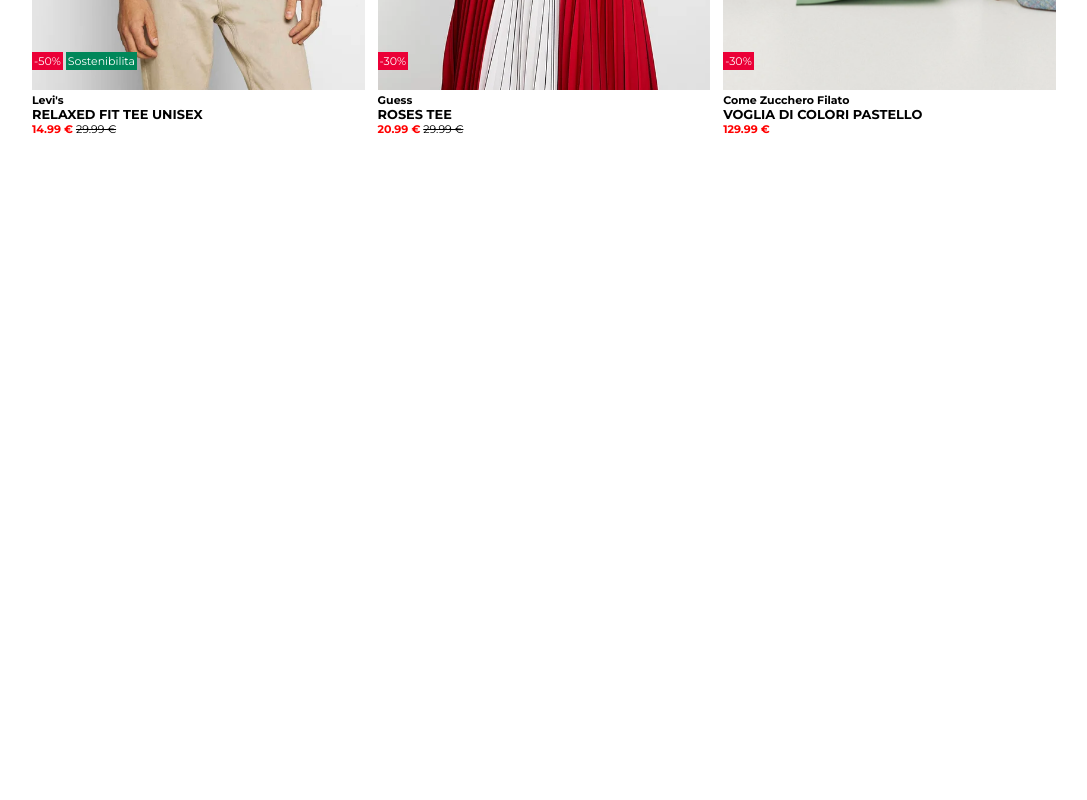
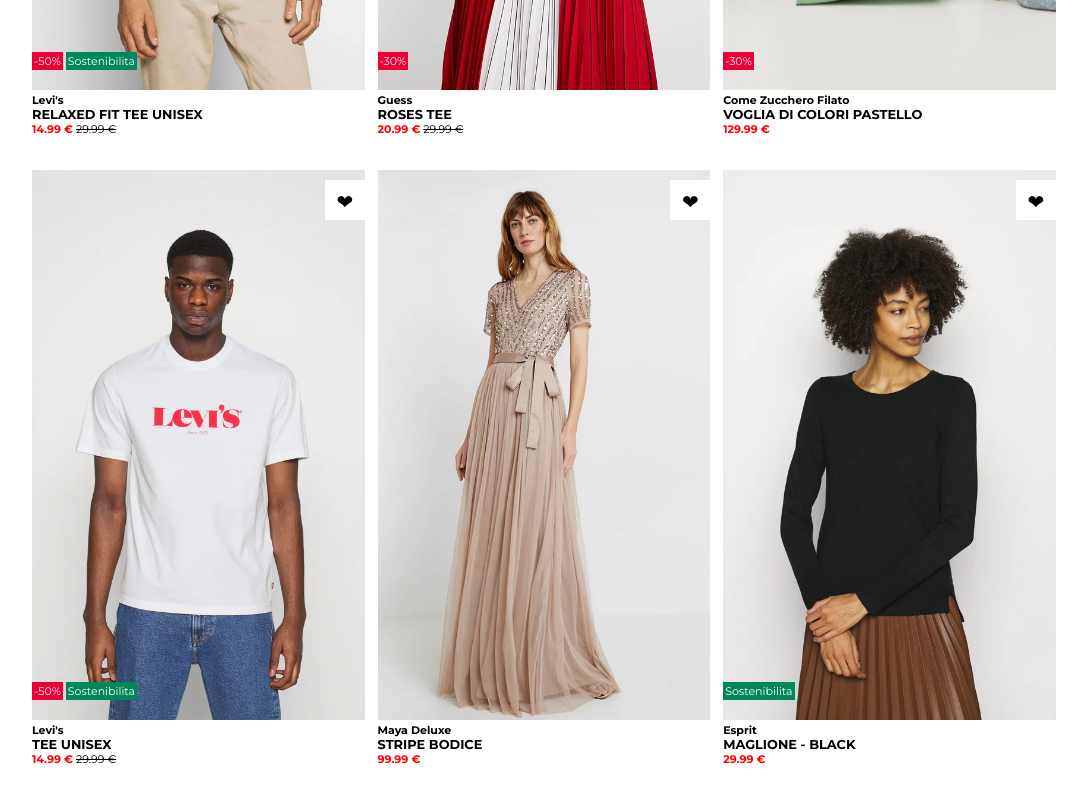
Before and after one commit to Hamza-bouzid/html-css-boolando, a plain HTML site: page index.htm in a window 1280 px wide. Shown: the part 480-1280 px from the top of the page, without its empty margins (96-1183 px from the left). Before the commit the page ends 800 px from the top, so only its background shows below. Drawn offline with Linux system fonts and the light colour scheme.

Commit message:
completato progetto base

```diff
--- a/index.htm
+++ b/index.htm
@@ -55,6 +55,46 @@
       </div>
 
       <!--Second Row-->
+      <div class="row clearfix">
+        <div class="card-element">
+          <img src="img/4.webp">
+          <div class="heart"><span>&#10084</span></div>
+          <div class="card-text">
+            <div class="sale">-50%</div>
+            <div class="sostenibilita">Sostenibilita</div>
+          </div>
+          <div class="card-details">
+            <h4>Levi's</h4>
+            <h3>TEE UNISEX</h3>
+            <span class="current-price"><strong>14.99 &euro;</strong></span> <span class="old-price">29.99 &euro;</span>
+          </div>
+        </div>
+        <div class="card-element center">
+          <img src="img/5.webp">
+          <div class="heart"><span>&#10084</span></div>
+          <!-- <div class="card-text">
+            <div class="sale">-30%</div>
+          </div> -->
+          <div class="card-details">
+            <h4>Maya Deluxe</h4>
+            <h3>STRIPE BODICE</h3>
+            <span class="current-price"><strong>99.99 &euro;</strong></span>
+          </div>
+        </div>
+        <div class="card-element">
+          <img src="img/6.webp">
+          <div class="heart"><span>&#10084</span></div>
+          <div class="card-text">
+            <!-- <div class="sale">-30%</div> -->
+            <div class="sostenibilita">Sostenibilita</div>
+          </div>
+          <div class="card-details">
+            <h4>Esprit</h4>
+            <h3>MAGLIONE - BLACK</h3>
+            <span class="current-price"><strong>29.99 &euro;</strong></span>
+          </div>
+        </div>
+      </div>
     </div>
   </section>
 </body>
--- a/style.css
+++ b/style.css
@@ -5,7 +5,7 @@
 }
 
 body {
-  font-family: 'Montserrat', sans-serif;
+  font-family: "Montserrat", sans-serif;
   font-size: 11px;
 }
 
@@ -19,6 +19,10 @@ section {
   margin: 20px auto;
   width: 80%;
   max-width: 1200px;
+}
+
+.row {
+  margin-bottom: 80px;
 }
 
 .card-element {
@@ -51,8 +55,13 @@ section {
   cursor: pointer;
 }
 
+.heart span {
+  transition: all .2s linear ;
+}
+
 .heart:hover span {
   color: red;
+  font-size: 24px;
 }
 
 .card-text {
@@ -68,18 +77,18 @@ section {
 }
 
 .sale {
-  background-color: #EB0037;
+  background-color: #eb0037;
   position: relative;
 }
 
 .sostenibilita {
-  background-color: #00875A;
+  background-color: #00875a;
 }
 
 .current-price {
-  color: red
+  color: red;
 }
 
 .old-price {
-  text-decoration:line-through;
+  text-decoration: line-through;
 }
```
